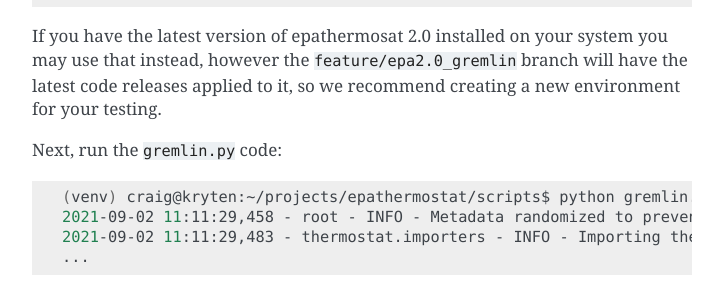
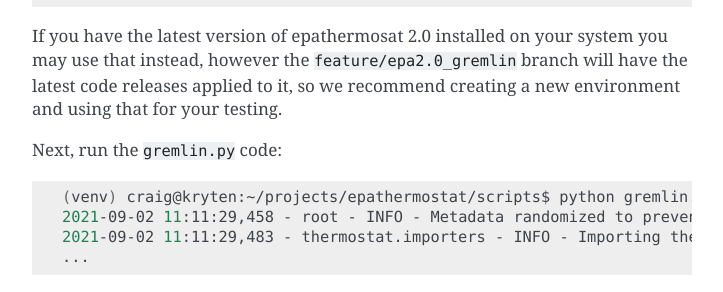
Before and after one commit to EPAENERGYSTAR/epathermostat, a Sphinx documentation site: the page built from docs/gremlin.rst, in a window 1280 px wide and 900 px high, scrolled down 1701 px. Shown: the part 212-504 px from the top of the window, without its empty margins (388-1111 px from the left). Built offline with Sphinx 7.4.7, drawn with Linux system fonts in a browser that asks for light colours.

```diff
--- a/docs/gremlin.rst
+++ b/docs/gremlin.rst
@@ -94,7 +94,7 @@
     (venv) craig@kryten:~/projects/epathermostat$
 
 
-If you have the latest version of epathermosat 2.0 installed on your system you may use that instead, however the ``feature/epa2.0_gremlin`` branch will have the latest code releases applied to it, so we recommend creating a new environment for your testing.
+If you have the latest version of epathermosat 2.0 installed on your system you may use that instead, however the ``feature/epa2.0_gremlin`` branch will have the latest code releases applied to it, so we recommend creating a new environment and using that for your testing.
 
 Next, run the ``gremlin.py`` code:
 
```
